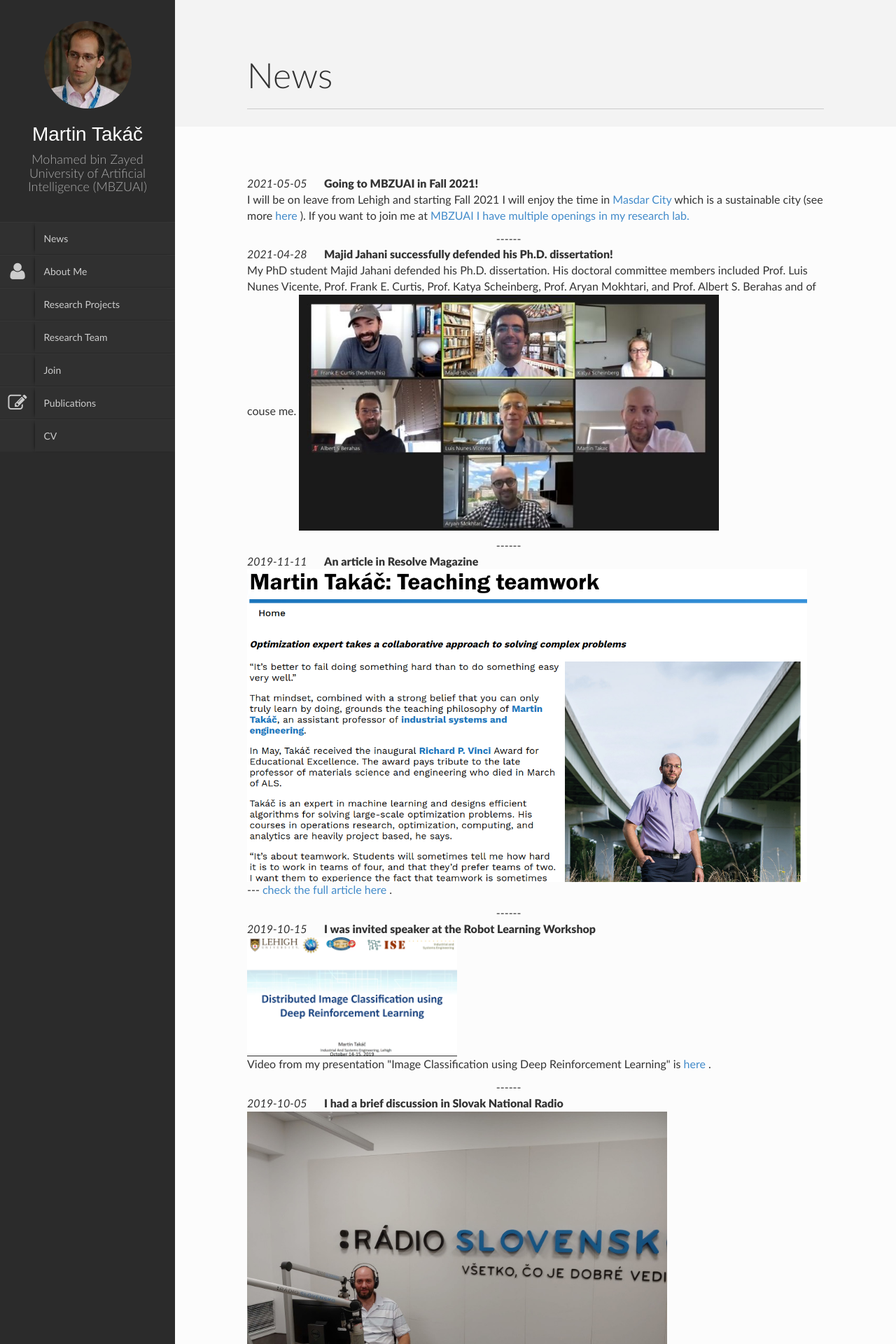
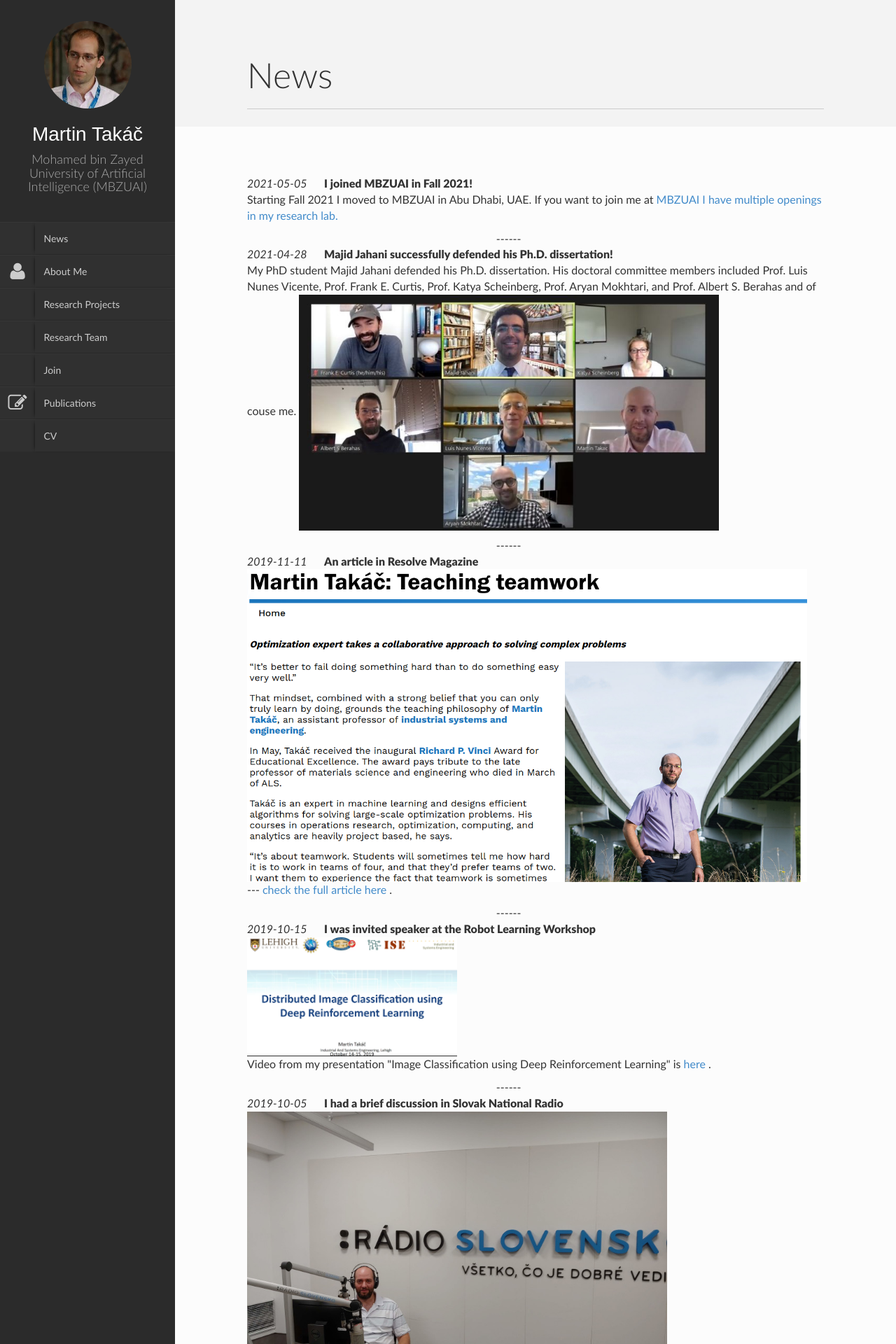
Before and after one commit to martintaki/takac.github.io, a Jekyll site: the page built from index.html, in a window 1280 px wide. Shown: the top 1920 px of the page at 70% size. Built offline with Jekyll 4.4.1, drawn with Linux system fonts in a browser that asks for light colours; nearby versions of some CDN libraries; library files that are not in the unit come from our copies.

Commit message:
update 03-24-2023

```diff
--- a/_data/news.yaml
+++ b/_data/news.yaml
@@ -1,11 +1,8 @@
-- body: "I will be on leave from Lehigh and starting Fall 2021 I\n\t\t\twill enjoy\
-    \ the time in <a href=\"https://masdar.ae/en/forasustainablefuture\">Masdar City</a>\
-    \ which is a sustainable city\n\t\t\t(see more <a href=\"https://www.youtube.com/watch?v=cJ0zW_yXhMY\"\
-    >here</a> ).\n\t\t\t\n\t\t\tIf you want to join me at <a href=\"https://mbzuai.ac.ae/\"\
-    >MBZUAI</a>  <a href=\"https://mtakac.com/Join\">I have multiple openings in my\
-    \ research lab.</a> "
+- body: "Starting Fall 2021 I moved to MBZUAI in Abu Dhabi, UAE.\n\t\t\t\n\t\t\tIf\
+    \ you want to join me at <a href=\"https://mbzuai.ac.ae/\">MBZUAI</a>  <a href=\"\
+    https://mtakac.com/Join\">I have multiple openings in my research lab.</a> "
   date: '2021-05-05'
-  title: Going to MBZUAI in Fall 2021!
+  title: I joined MBZUAI in Fall 2021!
 - body: "My PhD student Majid Jahani defended his Ph.D. dissertation. \n\tHis  doctoral\
     \ committee members included \n\tProf. Luis Nunes Vicente, Prof. Frank E. Curtis,\
     \ Prof. Katya Scheinberg, Prof. Aryan Mokhtari, and Prof. Albert S. Berahas and\
```
